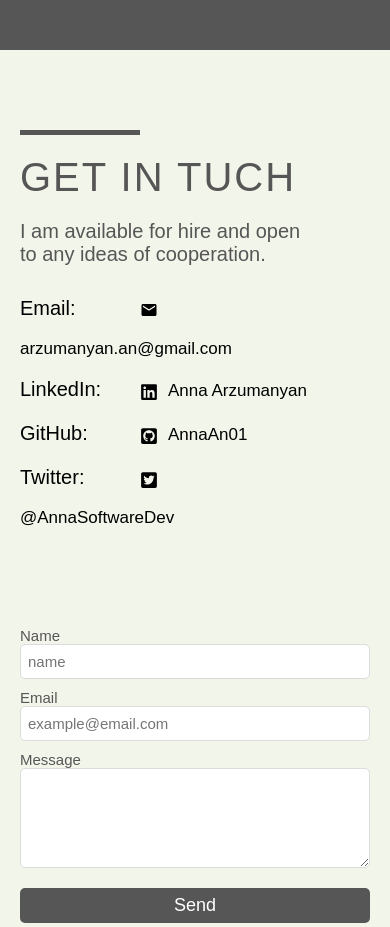
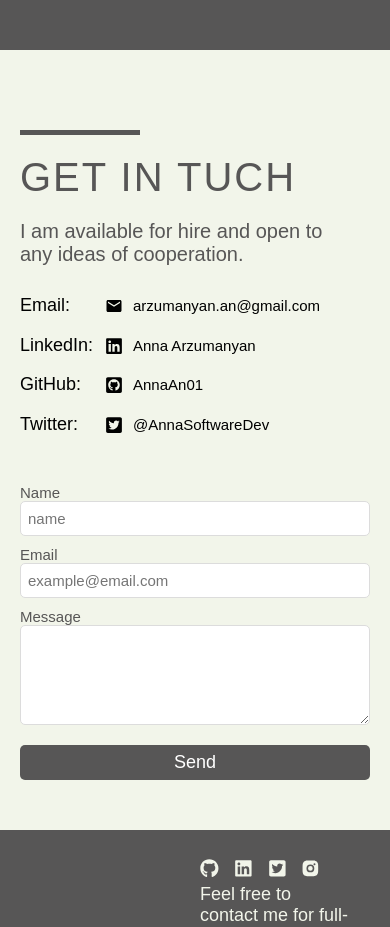
Before and after one commit to AnnaAn01/anna-portfolio-version-2, a React (Create React App) app: page / in a window 390 px wide. Shown: the part 3280-4207 px from the top of the page. Built offline with nearby package versions, Linux system fonts and the light colour scheme.

Commit message:
Contact section responsive

```diff
--- a/src/Components/Contact/Contact.css
+++ b/src/Components/Contact/Contact.css
@@ -192,28 +192,61 @@ label {
   content: "";
 }
 
-@media screen and (max-width: 1100px) {
+@media screen and (max-width: 1450px) {
+  .contact__wrapper {
+    margin: 0 10rem;
+  }
+}
+
+@media screen and (max-width: 1250px) {
+  .contact__wrapper {
+    margin: 0 5rem;
+  }
+}
+@media screen and (max-width: 1024px) {
+  .contact__wrapper {
+    margin: 0rem 2rem;
+  }
+
+  .contact__title-area {
+    position: relative;
+    padding-right: 2rem;
+    padding-bottom: 5rem;
+    /* background-color: red; */
+  }
+
+  .contact__item-name {
+    width: 8.5rem;
+
+    font-size: 1.8rem;
+    /* background-color: green; */
+  }
+
+  .contact__items {
+    font-size: 1.5rem;
+  }
+
+  .contact__subtext {
+    font-size: 2rem;
+    padding-right: 2rem;
+    padding-bottom: 2rem;
+  }
+}
+
+@media screen and (max-width: 768px) {
   .contact__wrapper {
     display: flex;
+    flex-direction: column;
     margin: 0 2rem;
-    flex-direction: column;
   }
 
   .contact__columns {
-    flex: 50%;
+    /* flex: 50%; */
+    width: 100%;
+  }
+
+  .contact__title-area {
+    padding-bottom: 0rem;
+    /* background-color: red; */
   }
 }
-
-@media screen and (max-width: 1450px) {
-}
-
-@media screen and (max-width: 1250px) {
-}
-@media screen and (max-width: 1024px) {
-}
-
-@media screen and (max-width: 1100px) {
-}
-
-@media screen and (max-width: 768px) {
-}
```
